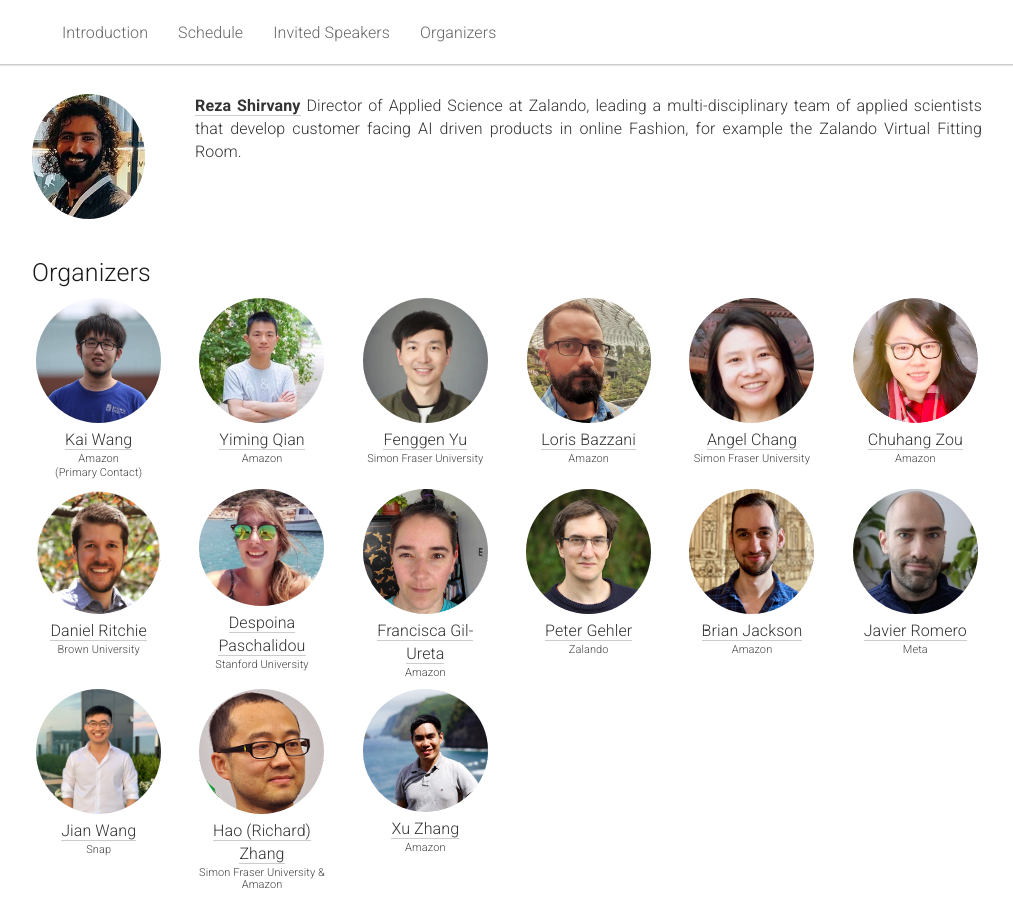
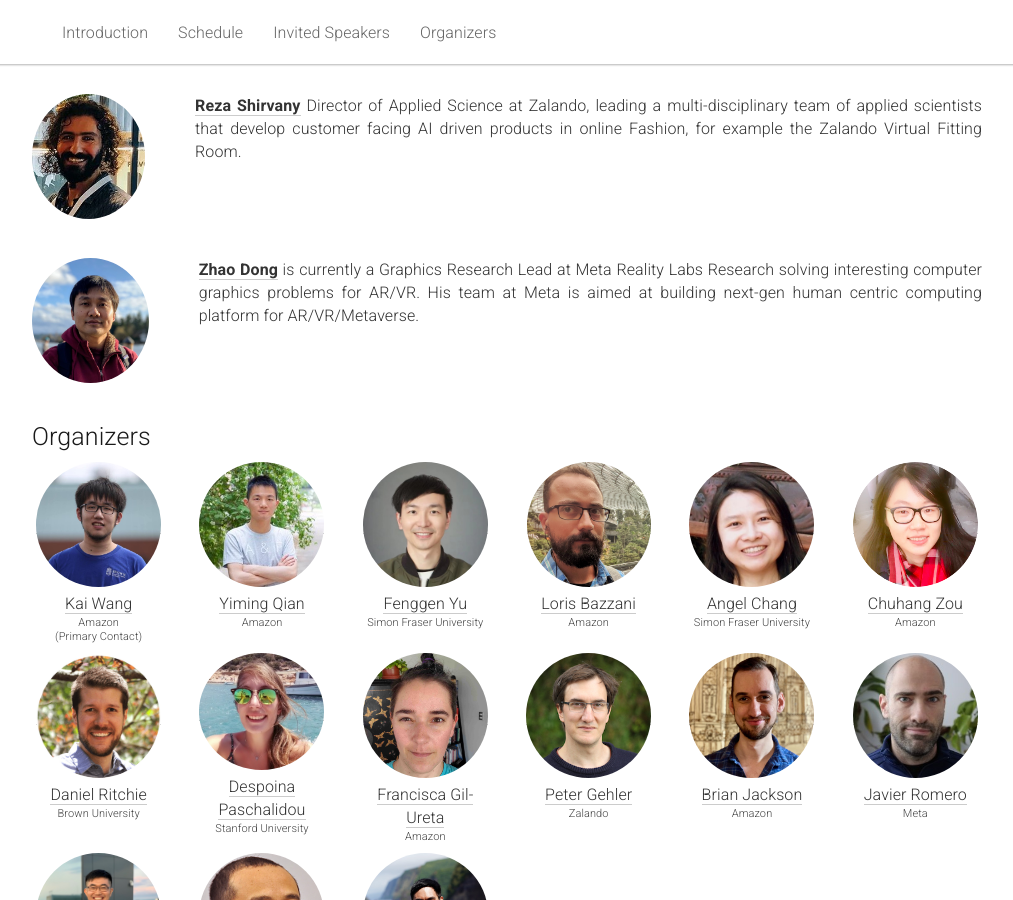
Before and after one commit to 3dv-in-ecommerce/3dv-in-ecommerce.github.io, a Jekyll site: the page built from _pages/home.md, in a window 1280 px wide and 900 px high, scrolled down 2530 px. Shown: the whole window, without its empty margins (133-1146 px from the left). Built offline with Jekyll 4.4.1, drawn with Linux system fonts in a browser that asks for light colours.

Commit message:
Signed-off-by: FENGGENYU <916931002@qq.com>

```diff
--- a/_pages/home.md
+++ b/_pages/home.md
@@ -240,6 +240,14 @@ description: "Website for the Workshop on 3D Vision and Modeling Challenges in e
   </div>
 </div><br>
 
+<div class="row">
+  <div class="col-md-12">
+    <a href="http://flycooler.com/"><img class="people-pic" style="float:left;margin-right:50px;" src="{{ "/static/img/people/zhao.jpg" | prepend:site.baseurl }}"></a>
+    <p>
+      <b><a href="http://flycooler.com/">Zhao Dong</a></b> is currently a Graphics Research Lead at Meta Reality Labs Research solving interesting computer graphics problems for AR/VR. His team at Meta is aimed at building next-gen human centric computing platform for AR/VR/Metaverse.
+    </p>
+  </div>
+</div><br>
 
 <!--<br>
 <div class="row" id="accepted">
```
Also changed, not shown: static/img/people/zhao.jpg (added).
